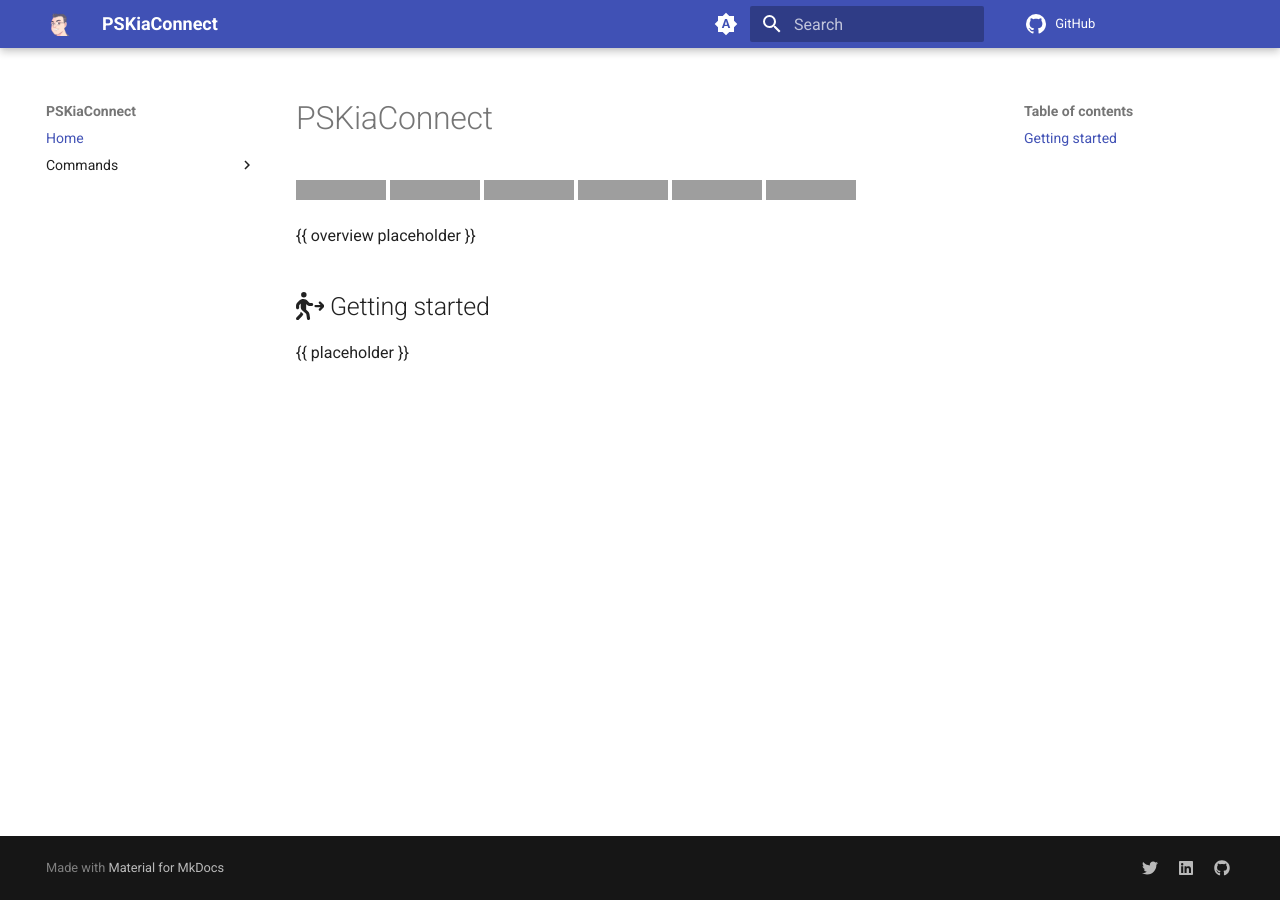
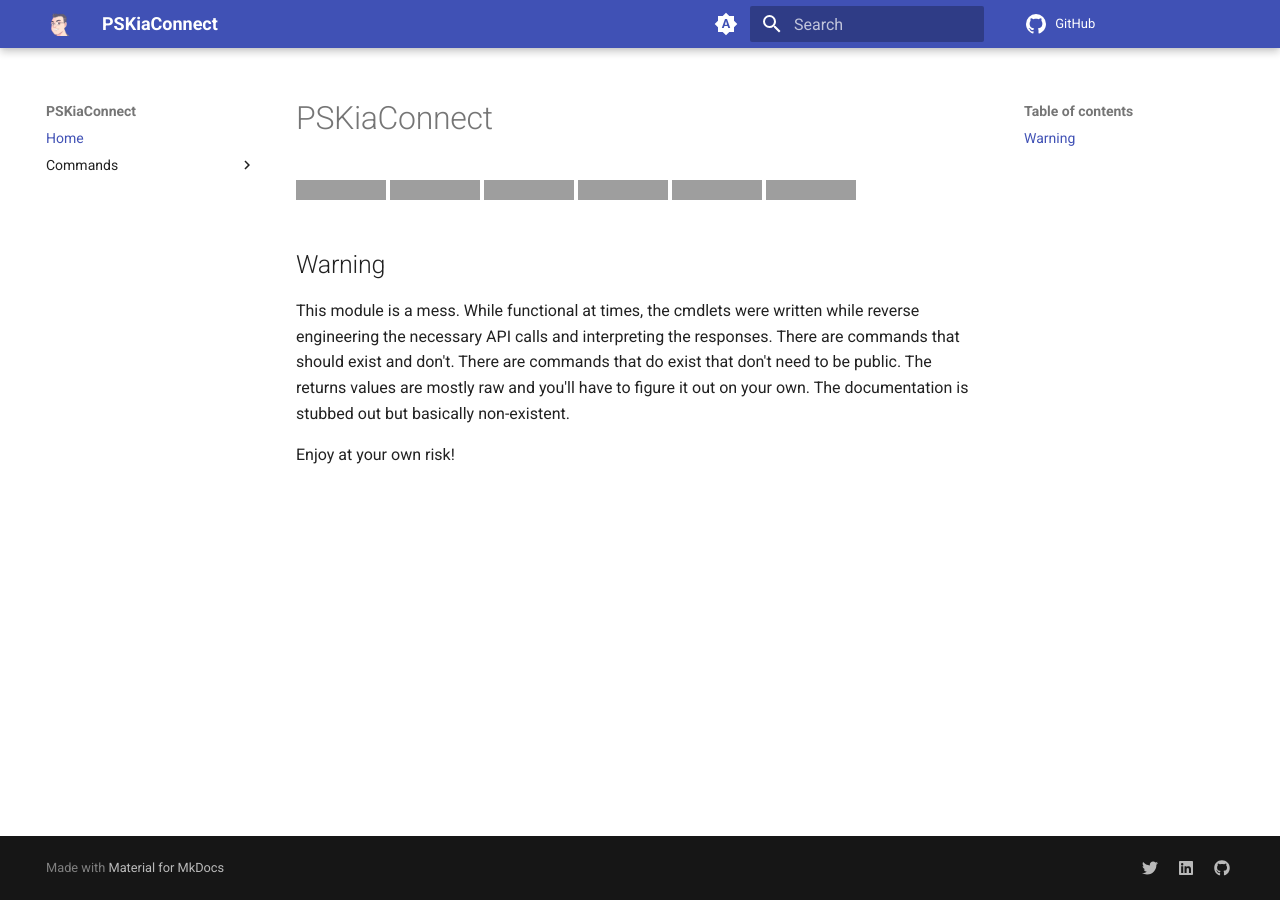
Before and after one commit to joshooaj/PSKiaConnect, an MkDocs documentation site: the page built from docs/README.md, in a window 1280 px wide. Built offline with MkDocs 1.6.1 and Material for MkDocs 9.7.7, drawn with Linux system fonts in a browser that asks for light colours; plug-ins that fetch from the network failed and are left out; comment, search, counter and statistics services are not loaded; grey boxes are pictures that could not be loaded.

Commit message:
Update readme

```diff
--- a/docs/README.md
+++ b/docs/README.md
@@ -7,8 +7,8 @@
 ![PowerShell Gallery Downloads](https://img.shields.io/powershellgallery/dt/joshooaj.PSKiaConnect)
 ![GitHub License](https://img.shields.io/github/license/joshooaj/PSKiaConnect)
 
-{{ overview placeholder }}
+## Warning
 
-## :fontawesome-solid-person-walking-arrow-right: Getting started
+This module is a mess. While functional at times, the cmdlets were written while reverse engineering the necessary API calls and interpreting the responses. There are commands that should exist and don't. There are commands that do exist that don't need to be public. The returns values are mostly raw and you'll have to figure it out on your own. The documentation is stubbed out but basically non-existent.
 
-{{ placeholder }}
+Enjoy at your own risk!
```
